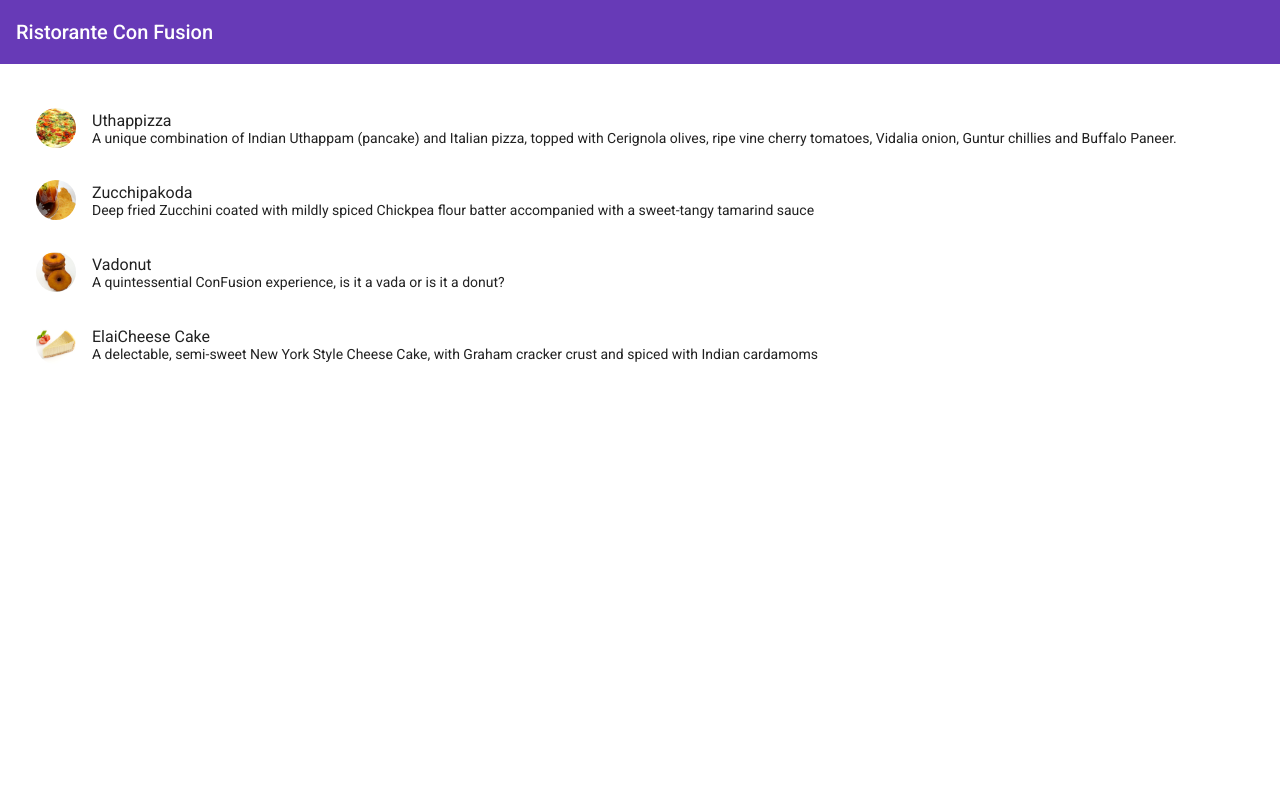
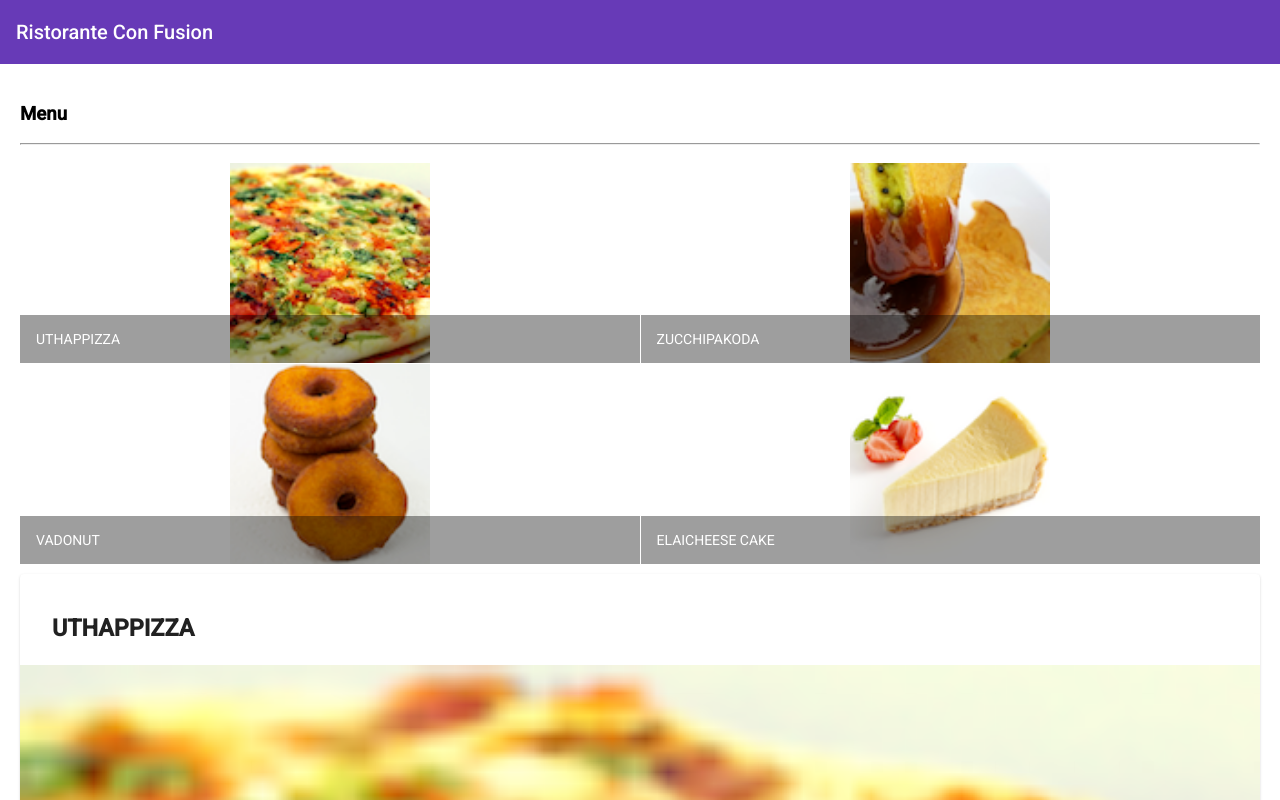
Before and after one commit to curso1ozf/conFusion, an Angular app: page / in a window 1280 px wide. Shown: the top 800 px of the page. Built offline with nearby package versions, Linux system fonts and the light colour scheme.

Commit message:
angular components part2

```diff
--- a/src/app/menu/menu.component.ts
+++ b/src/app/menu/menu.component.ts
@@ -1,33 +1,7 @@
 import { Component, OnInit } from '@angular/core';
 import { Dish } from '../shared/dish';
 
-
-
-@Component({
-  selector: 'app-menu',
-  template: `
-    <div class="container" fxLayout="column" fxLayoutGap="10px">
-      <mat-list fxFlex>
-        <mat-list-item *ngFor="let dish of dishes">
-          <img matListAvatar src={{dish.image}} alt={{dish.name}}>
-          <h1 matLine> {{dish.name}} </h1>
-          <p matLine>
-            <span>{{dish.description}} </span>
-          </p>
-        </mat-list-item>
-      </mat-list>
-    </div>
-  `,
-  styles: []
-})
-export class MenuComponent implements OnInit {
-
-  constructor() { }
-
-  ngOnInit() {
-  }
-
-  dishes: Dish[] = [
+const DISHES: Dish[] =[
   {
     name: 'Uthappizza',
     image: '/assets/images/uthappizza.png',
@@ -63,4 +37,61 @@
   }
 ];
 
+@Component({
+  selector: 'app-menu',
+  template: `
+    <div class="container" fxLayout="column" fxLayoutGap="10px">
+      <div fxFlex>
+        <div>
+          <h3>Menu</h3>
+          <hr>
+        </div>
+      </div>
+
+    <div fxFlex>
+      <mat-grid-list cols="2" rowHeight="200px">
+        <mat-grid-tile *ngFor="let dish of dishes">
+          <img height="200px" src={{dish.image}} alt={{dish.name}}>
+          <mat-grid-tile-footer>
+            <h1 matLine>{{dish.name | uppercase}}</h1>
+          </mat-grid-tile-footer>
+        </mat-grid-tile>
+      </mat-grid-list>
+    </div>
+
+    <div fxFlex *ngIf="selectedDish">
+    <mat-card>
+      <mat-card-header>
+        <mat-card-title>
+          <h3>{{selectedDish.name | uppercase}}</h3>
+        </mat-card-title>
+      </mat-card-header>
+      <img mat-card-image src={{selectedDish.image}} alt={{selectedDish.name}}>
+      <mat-card-content>
+        <p>{{selectedDish.description}}
+        </p>
+      </mat-card-content>
+      <mat-card-actions>
+        <button mat-button>LIKE</button>
+        <button mat-button>SHARE</button>
+      </mat-card-actions>
+    </mat-card>
+  </div>
+  `,
+  styles: []
+})
+
+
+
+export class MenuComponent implements OnInit {
+
+  constructor() { }
+
+  ngOnInit() {
   }
+
+  dishes: Dish[] = DISHES;
+
+  selectedDish = DISHES[0];
+
+}
```
Also changed, not shown: src/app/app.module.ts (+7 -0 lines). Lines whose indentation alone changed are shown as unchanged.
